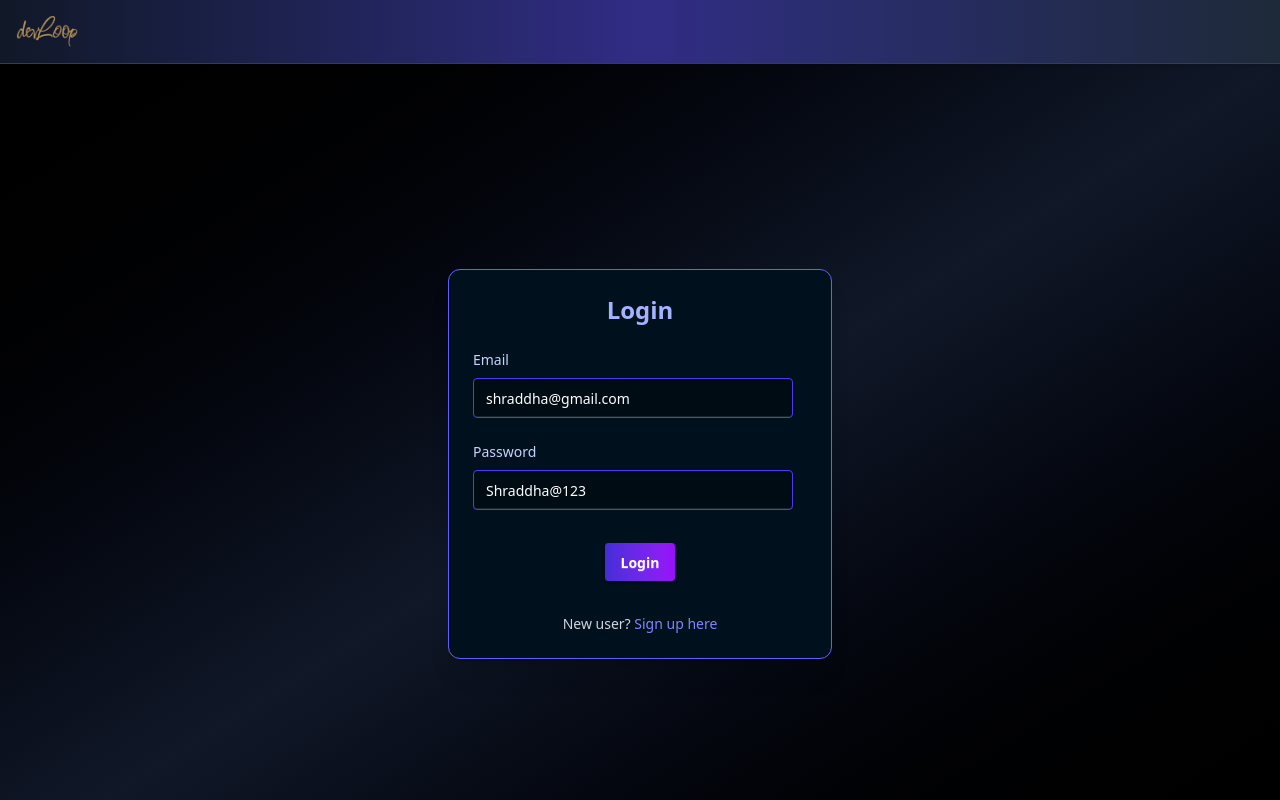
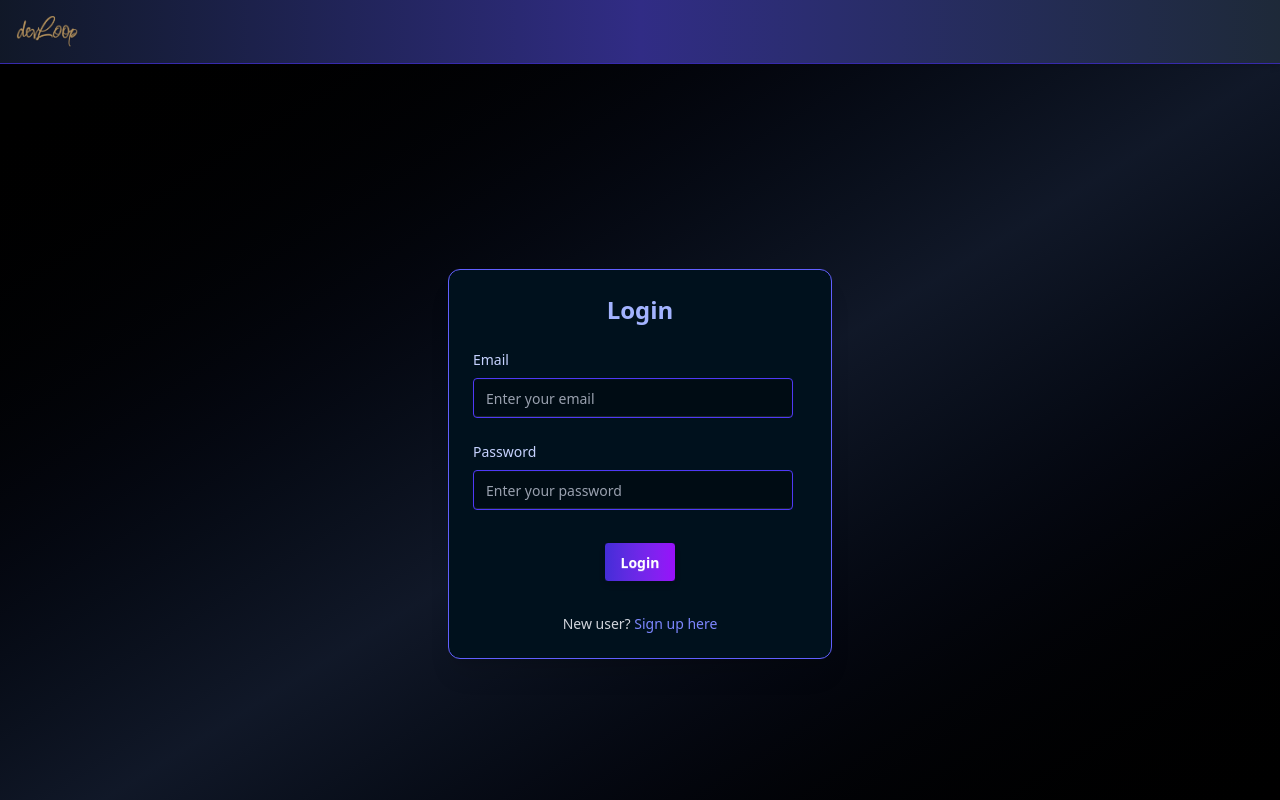
Before and after one commit to sumitchaturvedi15/devLoop, a React (Vite) app in the folder frontend/: page /login in a window 1280 px wide. Shown: the top 800 px of the page. Built offline with nearby package versions, Linux system fonts and the light colour scheme; no server answers.

Commit message:
Bugfx: Normal login & no user fix

```diff
--- a/frontend/src/Components/Feed.jsx
+++ b/frontend/src/Components/Feed.jsx
@@ -36,7 +36,7 @@ const Feed = () => {
 
   if (feed.length <= 0)
     return (
-      <div className="min-h-screen flex flex-col justify-center items-center bg-gradient-to-br from-purple-900 via-black to-purple-900 text-white text-center px-6">
+      <div className="min-h-screen flex flex-col justify-center items-center bg-gradient-to-br from-black via-gray-900 to-purple-900 text-white text-center px-6">
         <h1 className="text-3xl md:text-4xl font-bold mb-4">
           🎉 You're all caught up!
         </h1>
--- a/frontend/src/Components/Login.jsx
+++ b/frontend/src/Components/Login.jsx
@@ -6,8 +6,8 @@ import { useNavigate, Link } from "react-router-dom";
 import { BASE_URL } from "../utils/constants";
 
 const Login = () => {
-  const [emailId, setEmailId] = useState("shraddha@gmail.com");
-  const [password, setPassword] = useState("Shraddha@123");
+  const [emailId, setEmailId] = useState("");
+  const [password, setPassword] = useState("");
   const [error, setError] = useState("");
   const dispatch = useDispatch();
   const navigate = useNavigate();
```
